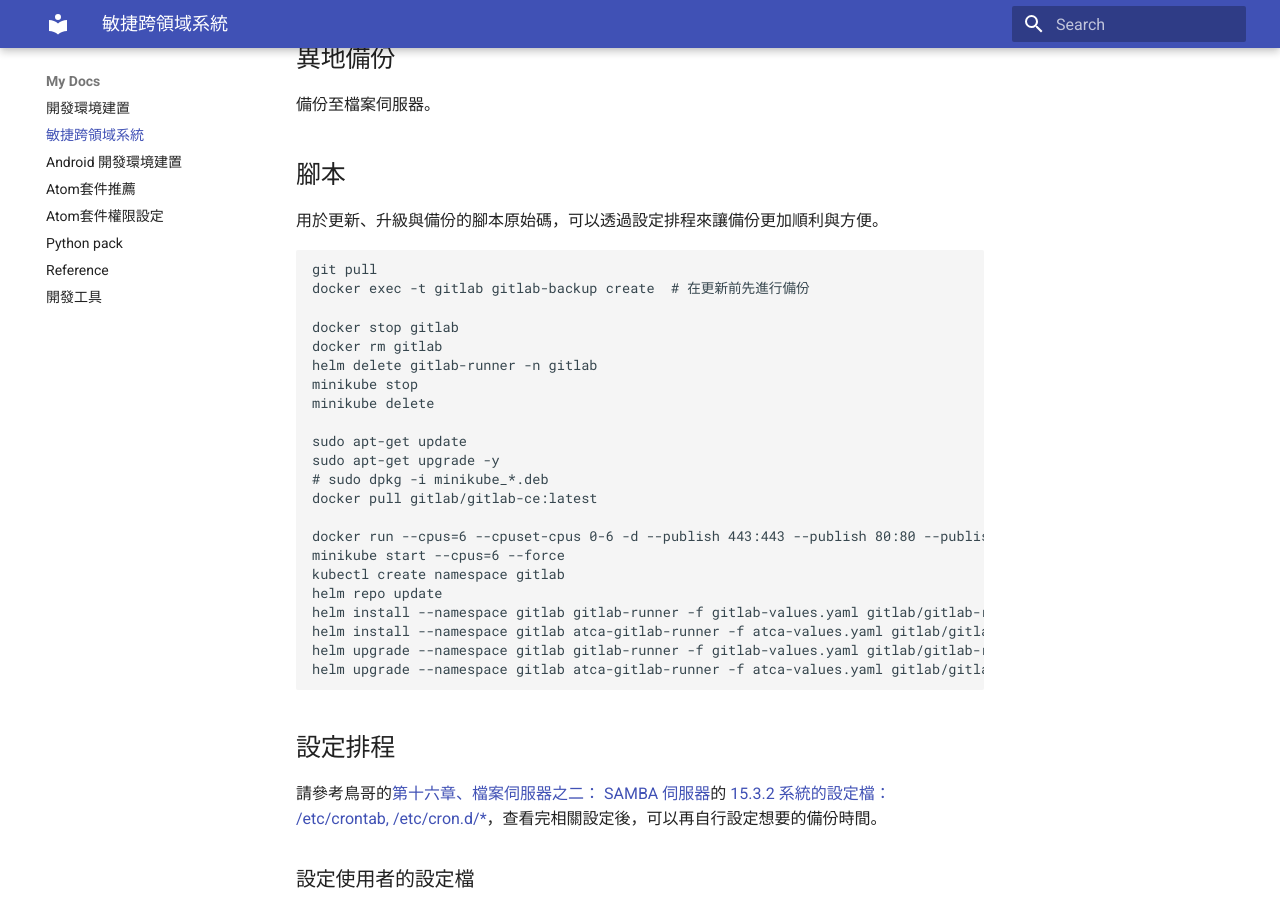
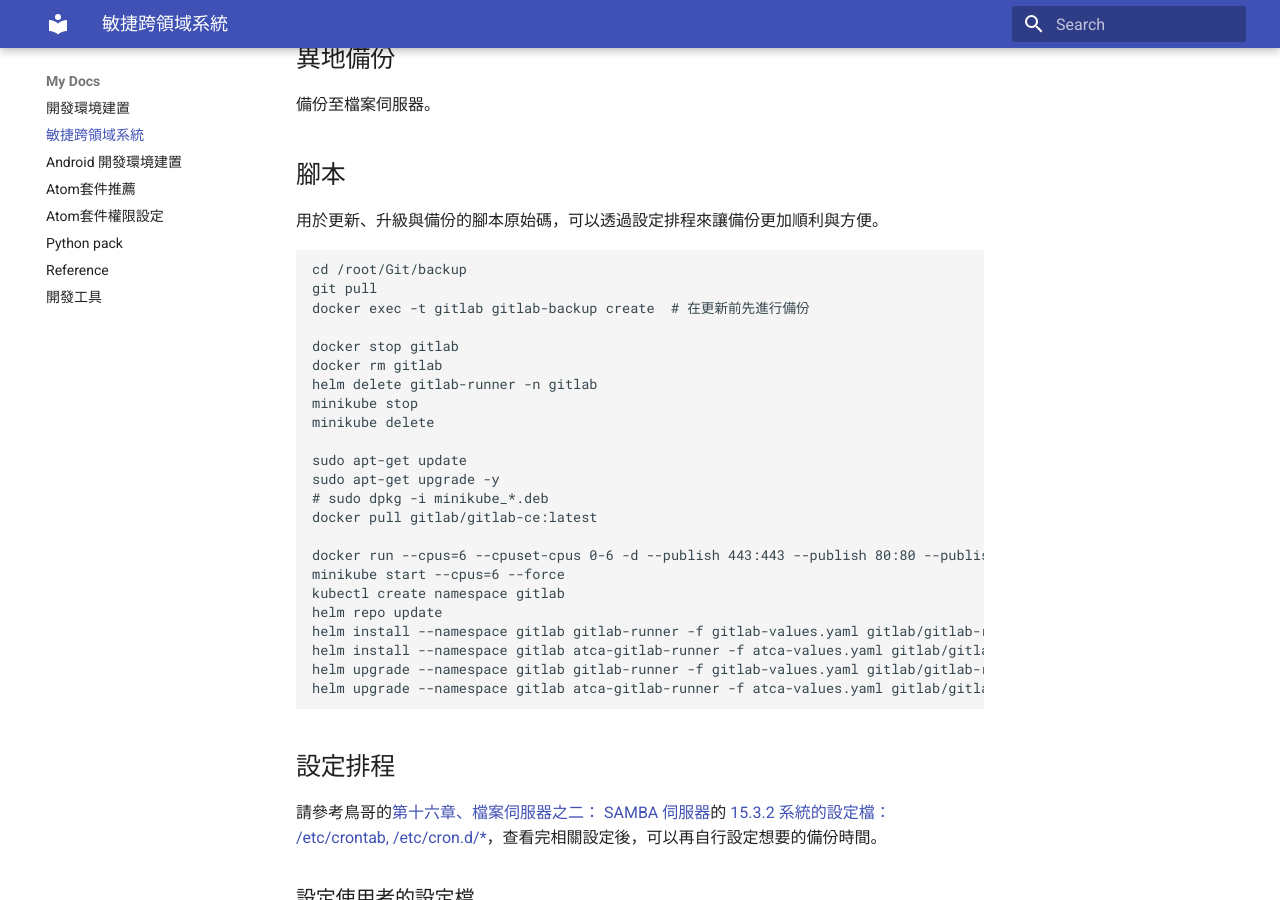
Before and after one commit to TSVS-Special-Topic-Group/Development-Environment-Build, an MkDocs documentation site: the page built from docs/agile-interdisciplinary-system.md, in a window 1280 px wide and 900 px high, scrolled down 20863 px. Built offline with MkDocs 1.6.1 and Material for MkDocs 9.7.7, drawn with Linux system fonts in a browser that asks for light colours.

Commit message:
新增移動路徑

````diff
--- a/docs/agile-interdisciplinary-system.md
+++ b/docs/agile-interdisciplinary-system.md
@@ -927,6 +927,7 @@ sudo ufw allow 587/tcp
 用於更新、升級與備份的腳本原始碼，可以透過設定排程來讓備份更加順利與方便。
 
 ```shell
+cd /root/Git/backup
 git pull
 docker exec -t gitlab gitlab-backup create  # 在更新前先進行備份
 
````
